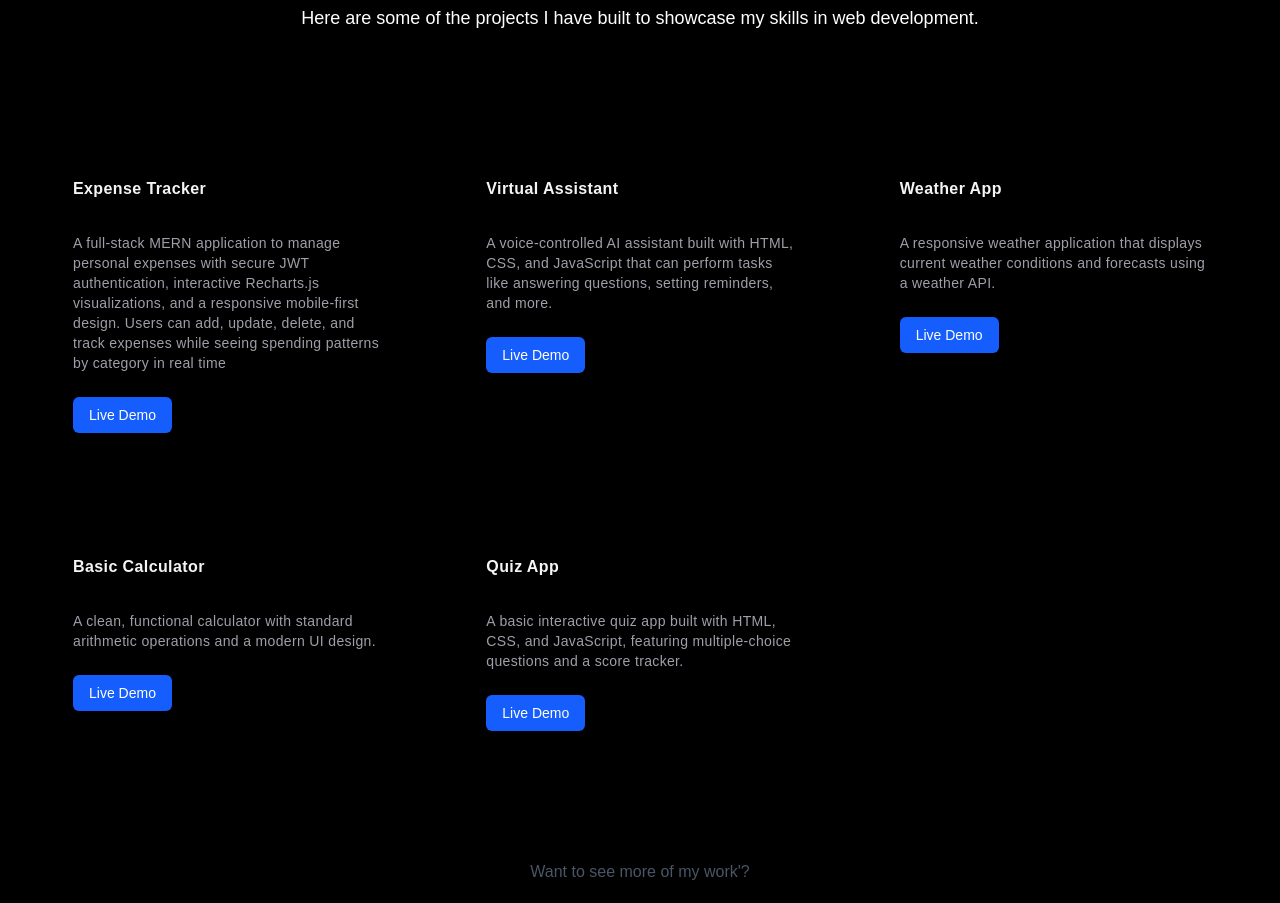
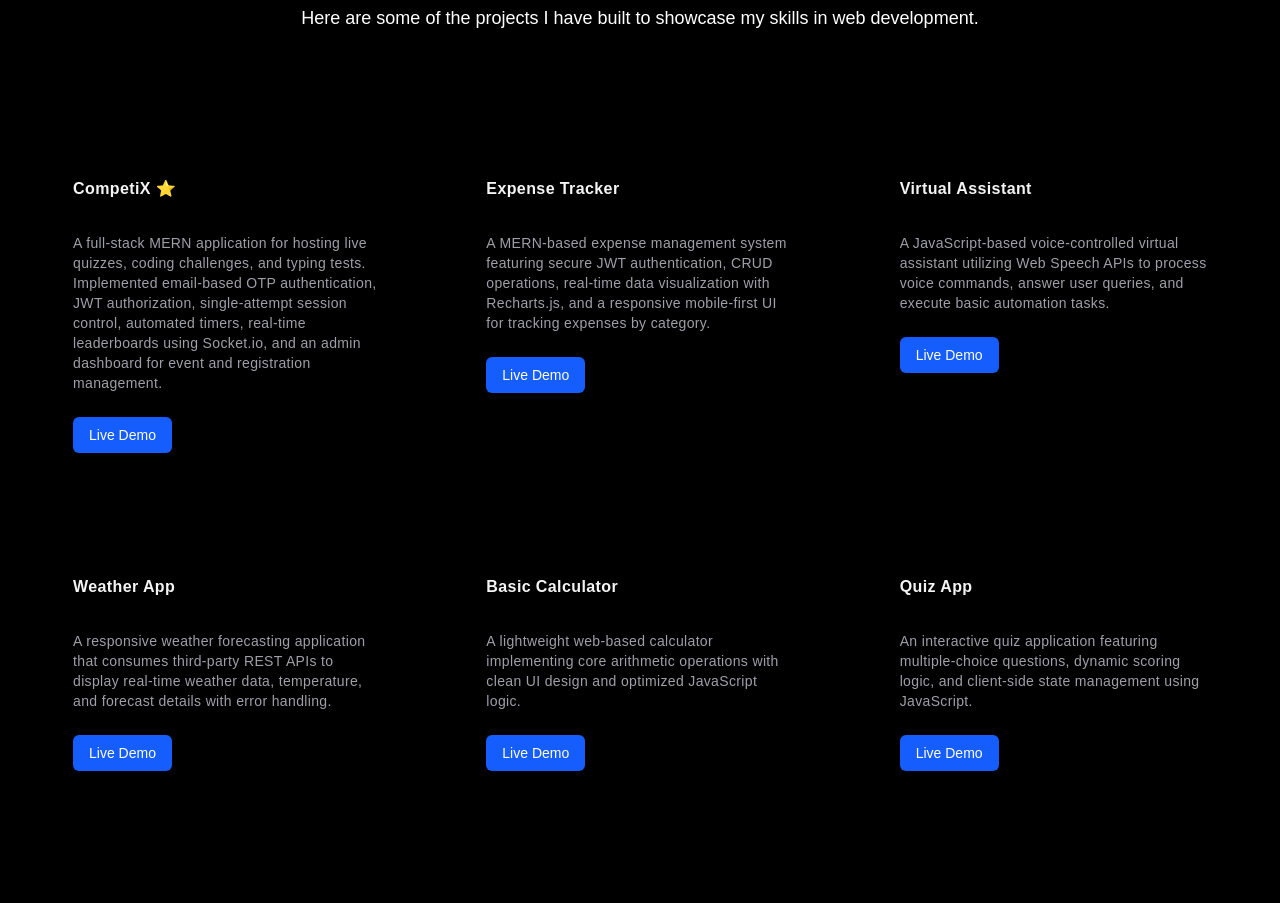
Before and after one commit to sandeepkumar23f/my-portfolio, a Next.js app: page / in a window 1280 px wide. Shown: the part 2580-3483 px from the top of the page. Built offline with nearby package versions, Linux system fonts and the light colour scheme.

Commit message:
added the project CompetiX

```diff
--- a/components/LandingPage/Projects.tsx
+++ b/components/LandingPage/Projects.tsx
@@ -4,34 +4,47 @@ import { HoverEffect } from "../ui/card-hover-effect";
 const Projects = () => {
   const projects = [
   {
+    title: "CompetiX ⭐",
+    description:
+      "A full-stack MERN application for hosting live quizzes, coding challenges, and typing tests. Implemented email-based OTP authentication, JWT authorization, single-attempt session control, automated timers, real-time leaderboards using Socket.io, and an admin dashboard for event and registration management.",
+    link: "https://quiz-arena-gecsv.onrender.com/",
+    tech: ["React", "Node.js", "Express", "MongoDB", "Socket.io", "JWT"],
+    featured: true,
+  },
+  {
     title: "Expense Tracker",
     description:
-      "A full-stack MERN application to manage personal expenses with secure JWT authentication, interactive Recharts.js visualizations, and a responsive mobile-first design. Users can add, update, delete, and track expenses while seeing spending patterns by category in real time",
+      "A MERN-based expense management system featuring secure JWT authentication, CRUD operations, real-time data visualization with Recharts.js, and a responsive mobile-first UI for tracking expenses by category.",
     link: "https://track-your-expense-r8m6.onrender.com/",
+    tech: ["React", "Node.js", "Express", "MongoDB", "JWT", "Recharts"],
   },
   {
     title: "Virtual Assistant",
     description:
-        "A voice-controlled AI assistant built with HTML, CSS, and JavaScript that can perform tasks like answering questions, setting reminders, and more.",
+      "A JavaScript-based voice-controlled virtual assistant utilizing Web Speech APIs to process voice commands, answer user queries, and execute basic automation tasks.",
     link: "https://vaanibysandeep.netlify.app/",
+    tech: ["HTML", "CSS", "JavaScript", "Web Speech API"],
   },
   {
     title: "Weather App",
     description:
-        "A responsive weather application that displays current weather conditions and forecasts using a weather API.",
+      "A responsive weather forecasting application that consumes third-party REST APIs to display real-time weather data, temperature, and forecast details with error handling.",
     link: "https://github.com/sandeepkumar23f/weather-app",
+    tech: ["HTML", "CSS", "JavaScript", "REST API"],
   },
   {
     title: "Basic Calculator",
     description:
-        "A clean, functional calculator with standard arithmetic operations and a modern UI design.",
+      "A lightweight web-based calculator implementing core arithmetic operations with clean UI design and optimized JavaScript logic.",
     link: "#",
+    tech: ["HTML", "CSS", "JavaScript"],
   },
   {
     title: "Quiz App",
     description:
-        "A basic interactive quiz app built with HTML, CSS, and JavaScript, featuring multiple-choice questions and a score tracker.",
+      "An interactive quiz application featuring multiple-choice questions, dynamic scoring logic, and client-side state management using JavaScript.",
     link: "https://quizbysandeep.netlify.app/",
+    tech: ["HTML", "CSS", "JavaScript"],
   },
 ];
 
@@ -46,14 +59,17 @@ const Projects = () => {
             My Projects
           </h2>
           <p className="text-lg text-white max-w-3xl mx-auto">
-            Here are some of the projects I have built to showcase my skills in web development.
+            Here are some of the projects I have built to showcase my skills in
+            web development.
           </p>
         </div>
 
         <HoverEffect items={projects} />
 
         <div className="mt-12 text-center">
-          <p className="text-gray-600 mb-6">Want to see more of my work&#39;? </p>
+          <p className="text-gray-600 mb-6">
+            Want to see more of my work&#39;?{" "}
+          </p>
           <a
             href="https://github.com/sandeepkumar23f/"
             target="_blank"
```
Lines whose indentation alone changed are shown as unchanged.
